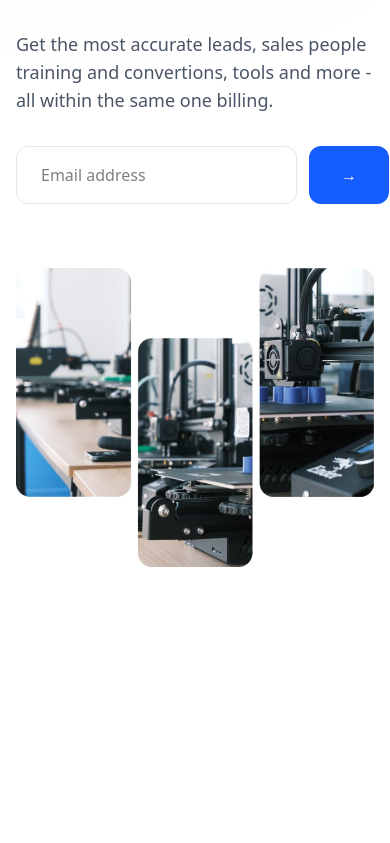
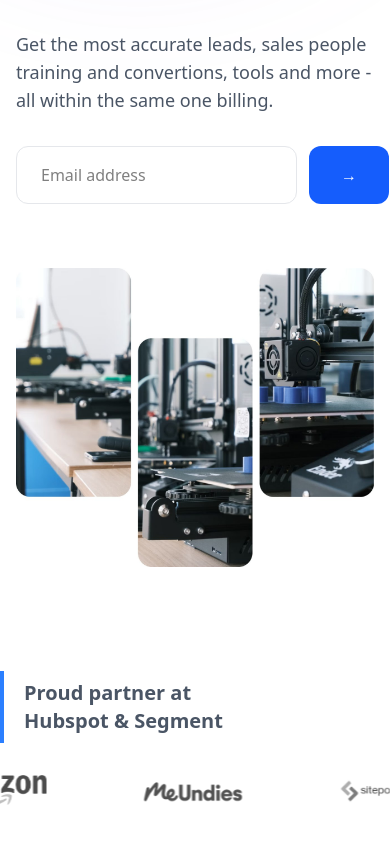
Before and after one commit to nafets2002stefan/PrintingWebsite, a React (Vite) app: page / in a window 390 px wide. Shown: the part 475-1318 px from the top of the page. Before the commit the page ends 1066 px from the top, so only its background shows below. Built offline with nearby package versions, Linux system fonts and the light colour scheme.

Commit message:
Adding  'Worked with these companies' section

```diff
--- a/src/App.css
+++ b/src/App.css
@@ -0,0 +1,12 @@
+.animate-marquee {
+    animation: marquee 25s linear infinite;
+}
+
+@keyframes marquee {
+    0% {
+        transform: translateX(0%);
+    }
+    100% {
+        transform: translateX(-50%);
+    }
+}
--- a/src/App.jsx
+++ b/src/App.jsx
@@ -1,4 +1,5 @@
 import './App.css'
+import CompanyLogo from './components/CompanyLogo'
 import Hero from './components/Hero'
 import Navbar from './components/Navbar'
 
@@ -10,6 +11,7 @@
       <div className='overflow-hidden'>
         <Navbar/>
         <Hero/>
+        <CompanyLogo/>
       </div>
     </main>
   )
--- /dev/null
+++ b/src/components/CompanyLogo.jsx
@@ -0,0 +1,31 @@
+import React from 'react'
+import amazonImage from '../assets/amazon.png'
+import meundiesImage from '../assets/meundies.png'
+import sitePointImage from '../assets/sitepoint.png'
+import slackImage from '../assets/slack.png'
+import wooCommerceImage from '../assets/woocommerce.png'
+
+const CompanyLogo = () => {
+  const logos = [amazonImage, meundiesImage, sitePointImage, slackImage, wooCommerceImage];
+
+  return (
+    <div className='w-full overflow-hidden container mx-auto py-20 gap-8 flex sm:flex-row sm:items-center flex-col items-start'>
+      <div className='w-[300px] shrink-0 text-gray-600 border-l-4 border-blue-500 bg-white px-5 py-2 z-10 sm:text-base text-xl font-semibold text-left'>Proud partner at <br /> Hubspot & Segment </div>
+
+      <div className='flex animate-marquee whitespace-nowrap'>
+        {logos.map((logo, index) => (
+          <img key={index} src={logo} alt='company logo' className='mx-12 h-8 w-36 object-contain grayscale opacity-70 hover:grayscale-0 hover:opacity-100 transition-all' />
+
+        ))}
+        {/* Duplicate logos for the marquee effect */}
+        {logos.map((logo, index) => (
+          <img key={`duplicate-${index}`} src={logo} alt='company logo' className='mx-12 h-8 w-36 object-contain grayscale opacity-70 hover:grayscale-0 hover:opacity-100 transition-all' />
+
+        ))}
+
+      </div>
+    </div>
+  )
+}
+
+export default CompanyLogo
--- a/src/components/Hero.jsx
+++ b/src/components/Hero.jsx
@@ -3,7 +3,7 @@
 
 const Hero = () => {
     return (
-        <section className='container mx-auto flex flex-col md:flex-row justify between pt-44 pb-6 px-4 sm:px-6 lg:px-8'>
+        <section id='home' className='container mx-auto flex flex-col md:flex-row justify between pt-44 pb-6 px-4 sm:px-6 lg:px-8'>
 
             {/* left column */}
             <div className='w-full md:w-1/2 space-y-8'>
--- a/src/index.css
+++ b/src/index.css
@@ -1 +1,6 @@
 @import "tailwindcss";
+
+html {
+    scroll-behavior: smooth;
+    scroll-padding-top: 100px;
+}
```
Also changed, not shown: src/assets/github-cover.png (deleted).
